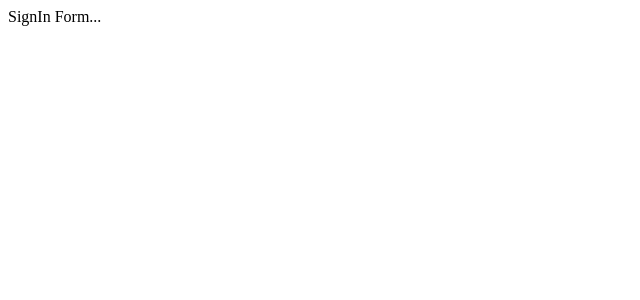
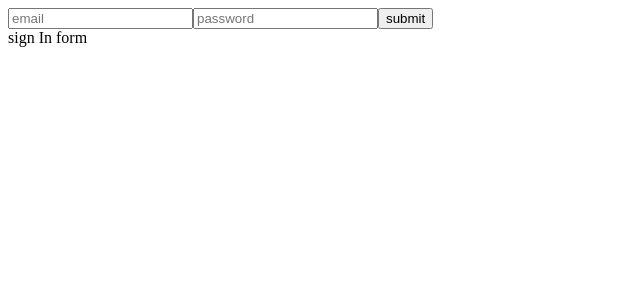
Before and after one commit to yuhwan-park/unnamed-project, a React (Create React App) app: page /signin in a window 1280 px wide. Shown: the top 300 px of the page, without its empty margins (0-640 px from the left). Built offline with nearby package versions, Linux system fonts and the light colour scheme; no server answers.

Commit message:
이메일 로그인 기능 추가
로그인 폼 컴포넌트 화

```diff
--- /dev/null
+++ b/src/components/AuthForm.tsx
@@ -0,0 +1,46 @@
+import { useFormContext } from 'react-hook-form';
+import { IFormData } from '../types';
+
+function AuthForm() {
+  const {
+    register,
+    formState: { errors },
+  } = useFormContext<IFormData>();
+  return (
+    <>
+      <input
+        {...register('email', {
+          required: {
+            value: true,
+            message: '필수 항목입니다.',
+          },
+          pattern: {
+            value: /^\w+([.-]?\w+)*@\w+([.-]?\w+)*(\.\w{2,3})+$/i,
+            message: '이메일 형식에 맞지 않습니다.',
+          },
+        })}
+        type="text"
+        placeholder="email"
+      />
+      {errors.email?.message ? errors.email.message : null}
+      <input
+        {...register('password', {
+          required: {
+            value: true,
+            message: '필수 항목입니다.',
+          },
+          minLength: {
+            value: 8,
+            message: '8자 이상 입력해주세요.',
+          },
+        })}
+        type="password"
+        placeholder="password"
+      />
+      {errors.password?.message ? errors.password.message : null}
+      <input type="submit" value={'submit'} />
+    </>
+  );
+}
+
+export default AuthForm;
--- a/src/firebase.ts
+++ b/src/firebase.ts
@@ -13,5 +13,3 @@ const firebaseConfig = {
 
 const app = initializeApp(firebaseConfig);
 export const auth = getAuth(app);
-
-console.log(auth);
--- a/src/routes/SignIn.tsx
+++ b/src/routes/SignIn.tsx
@@ -1,10 +1,22 @@
-import { onAuthStateChanged } from 'firebase/auth';
-import { useEffect } from 'react';
+import { onAuthStateChanged, signInWithEmailAndPassword } from 'firebase/auth';
+import { useEffect, useState } from 'react';
+import { FormProvider, useForm } from 'react-hook-form';
 import { useNavigate } from 'react-router-dom';
+import AuthForm from '../components/AuthForm';
 import { auth } from '../firebase';
+import { IFormData } from '../types';
 
 function SignIn() {
+  const [error, setError] = useState('');
   const navigator = useNavigate();
+  const methods = useForm<IFormData>();
+  const onSubmit = async ({ email, password }: IFormData) => {
+    try {
+      const user = await signInWithEmailAndPassword(auth, email, password);
+    } catch (err: any) {
+      setError(err.message);
+    }
+  };
   useEffect(() => {
     onAuthStateChanged(auth, user => {
       if (user) {
@@ -12,7 +24,17 @@ function SignIn() {
       }
     });
   }, [navigator]);
-  return <div>SignIn Form...</div>;
+  return (
+    <>
+      <FormProvider {...methods}>
+        <form onSubmit={methods.handleSubmit(onSubmit)}>
+          <AuthForm />
+        </form>
+        {error ? error : null}
+      </FormProvider>
+      <div>sign In form</div>
+    </>
+  );
 }
 
 export default SignIn;
--- a/src/routes/SignUp.tsx
+++ b/src/routes/SignUp.tsx
@@ -1,30 +1,21 @@
-/* eslint-disable no-useless-escape */
 import {
   createUserWithEmailAndPassword,
   onAuthStateChanged,
 } from 'firebase/auth';
 import { useEffect, useState } from 'react';
-import { useForm } from 'react-hook-form';
+import { FormProvider, useForm } from 'react-hook-form';
 import { useNavigate } from 'react-router-dom';
+import AuthForm from '../components/AuthForm';
 import { auth } from '../firebase';
-
-interface IFormData {
-  email: string;
-  password: string;
-}
+import { IFormData } from '../types';
 
 function SignUp() {
   const [error, setError] = useState('');
   const navigator = useNavigate();
-  const {
-    register,
-    handleSubmit,
-    formState: { errors },
-  } = useForm<IFormData>();
+  const methods = useForm<IFormData>();
   const onSubmit = async ({ email, password }: IFormData) => {
     try {
       const user = await createUserWithEmailAndPassword(auth, email, password);
-      navigator('/main');
     } catch (err: any) {
       setError(err.message);
     }
@@ -38,40 +29,13 @@ function SignUp() {
   }, [navigator]);
   return (
     <>
-      <form onSubmit={handleSubmit(onSubmit)}>
-        <input
-          {...register('email', {
-            required: {
-              value: true,
-              message: '필수 항목입니다.',
-            },
-            pattern: {
-              value: /^\w+([\.-]?\w+)*@\w+([\.-]?\w+)*(\.\w{2,3})+$/i,
-              message: '이메일 형식에 맞지 않습니다.',
-            },
-          })}
-          type="text"
-          placeholder="email"
-        />
-        {errors.email?.message ? errors.email.message : null}
-        <input
-          {...register('password', {
-            required: {
-              value: true,
-              message: '필수 항목입니다.',
-            },
-            minLength: {
-              value: 8,
-              message: '8자 이상 입력해주세요.',
-            },
-          })}
-          type="password"
-          placeholder="password"
-        />
-        <input type="submit" value={'submit'} />
-        {errors.password?.message ? errors.password.message : null}
-      </form>
-      {error ? error : null}
+      <FormProvider {...methods}>
+        <form onSubmit={methods.handleSubmit(onSubmit)}>
+          <AuthForm />
+        </form>
+        {error ? error : null}
+      </FormProvider>
+      <div>sign Up form</div>
     </>
   );
 }
--- /dev/null
+++ b/src/types.ts
@@ -0,0 +1,4 @@
+export interface IFormData {
+  email: string;
+  password: string;
+}
```
